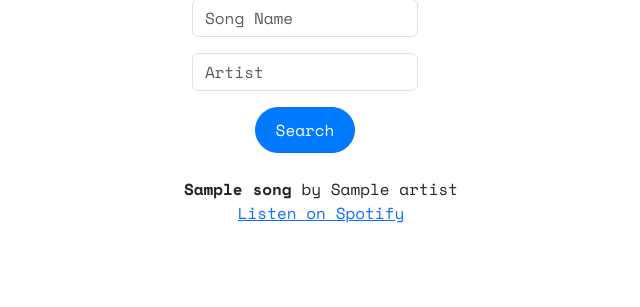
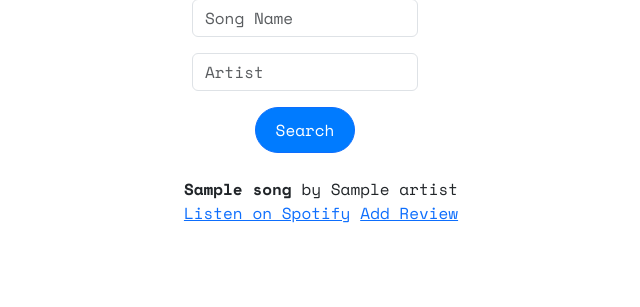
Before and after one commit to sufjanfan/Music-Letterboxd, a Flask app: template templates/search.html in a window 1280 px wide. Shown: the part 273-580 px from the top of the page, without its empty margins (335-975 px from the left). Run offline with Flask 3, Linux system fonts and the light colour scheme; the template is opened without the code that fills it: most values are stand-ins (such as "Sample title", 1, 10 or a date in 2020); some libraries are stand-ins or nearby versions.

Commit message:
Sat, Dec 7, 2024, 1:39 AM -05:00

```diff
--- a/templates/search.html
+++ b/templates/search.html
@@ -26,6 +26,7 @@
               <strong>{{ song.name }}</strong> by {{ song.artists[0].name }}
               <br>
               <a href="{{ song.external_urls.spotify }}" target="_blank">Listen on Spotify</a>
+              <a href="{{ url_for('add_review', song_id=song.id) }}">Add Review</a>
             </li>
           {% endfor %}
         {% else %}
```
